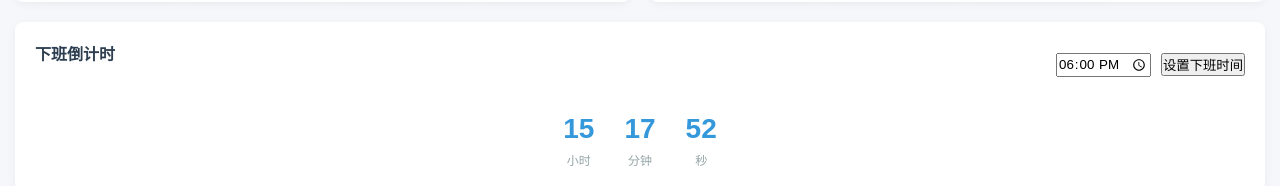
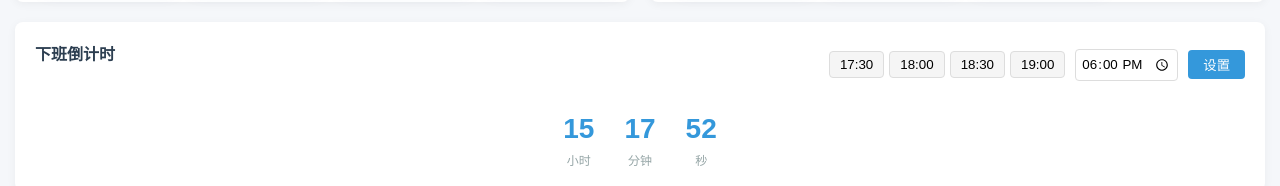
Before and after one commit to Double-Ch/hot-search, a Vue app in the folder hot-search-frontend/moyu-vue/: page / in a window 1280 px wide. Shown: the part 1647-1833 px from the top of the page. Built offline with nearby package versions, Linux system fonts and the light colour scheme; no server answers.

Commit message:
feat: 封装倒计时模块，性能优化

```diff
--- a/hot-search-frontend/moyu-vue/src/App.vue
+++ b/hot-search-frontend/moyu-vue/src/App.vue
@@ -144,9 +144,19 @@
       <div class="countdown-container">
         <div style="display: flex; justify-content: space-between; align-items: center;">
           <h3 class="countdown-title">下班倒计时</h3>
-          <div style="display: flex; align-items: center;">
-            <input type="time" v-model="offTimeInput" class="time-input" style="margin-right: 10px;">
-            <button @click="setOffTime">设置下班时间</button>
+          <div style="display: flex; align-items: center; gap: 10px;">
+            <div class="preset-times">
+              <button
+                v-for="preset in presetTimes"
+                :key="preset.value"
+                @click="offTimeInput = preset.value; setOffTime()"
+                class="preset-time-btn"
+              >
+                {{ preset.label }}
+              </button>
+            </div>
+            <input type="time" v-model="offTimeInput" class="time-input">
+            <button @click="setOffTime" class="set-time-btn">设置</button>
           </div>
         </div>
         <div style="display: flex; justify-content: center; align-items: center; margin-top: 20px;">
@@ -189,6 +199,7 @@ import {useSciences} from './composables/useSciences.js'
 import {useHotList} from './composables/useHotList';
 import {useTheme} from './composables/useTheme.js';
 import {useWeather} from './composables/useWeather.js';
+import {useCountdown} from './composables/useCountdown.js';
 
 export default {
   setup() {
@@ -199,63 +210,14 @@ export default {
     const {Sciences} = useSciences();
     const {themeIcon, toggleTheme} = useTheme();
     const {weather, weatherLink} = useWeather();
-
-    const hours = ref(0);
-    const minutes = ref(0);
-    const seconds = ref(0);
-    const offTime = ref(new Date());
-    const offTimeInput = ref('18:00');
-
-    // 格式化显示的时间
-    const formattedHours = computed(() => hours.value.toString().padStart(2, '0'));
-    const formattedMinutes = computed(() => minutes.value.toString().padStart(2, '0'));
-    const formattedSeconds = computed(() => seconds.value.toString().padStart(2, '0'));
-
-    // 初始化下班时间
-    const initOffTime = () => {
-      const savedTime = localStorage.getItem('offTime');
-      if (savedTime) {
-        offTime.value = new Date(savedTime);
-        offTimeInput.value = `${offTime.value.getHours().toString().padStart(2, '0')}:${offTime.value.getMinutes().toString().padStart(2, '0')}`;
-      } else {
-        const now = new Date();
-        offTime.value = new Date(now);
-        offTime.value.setHours(18, 0, 0, 0);
-        if (offTime.value <= now) {
-          offTime.value.setDate(offTime.value.getDate() + 1);
-        }
-        localStorage.setItem('offTime', offTime.value.toISOString());
-      }
-      updateCountdown();
-    };
-
-    // 设置下班时间
-    const setOffTime = () => {
-      const [hoursInput, minutesInput] = offTimeInput.value.split(':').map(Number);
-      const now = new Date();
-      offTime.value = new Date(now);
-      offTime.value.setHours(hoursInput, minutesInput, 0, 0);
-      if (offTime.value <= now) {
-        offTime.value.setDate(offTime.value.getDate() + 1);
-      }
-      localStorage.setItem('offTime', offTime.value.toISOString());
-      updateCountdown();
-    };
-
-    // 更新倒计时
-    const updateCountdown = () => {
-      const now = new Date();
-      const workEndTime = offTime.value;
-      if (now > workEndTime) {
-        offTime.value.setDate(offTime.value.getDate() + 1);
-        localStorage.setItem('offTime', offTime.value.toISOString());
-      }
-      const timeDifference = workEndTime - now;
-
-      hours.value = Math.floor(timeDifference / (1000 * 60 * 60));
-      minutes.value = Math.floor((timeDifference % (1000 * 60 * 60)) / (1000 * 60));
-      seconds.value = Math.floor((timeDifference % (1000 * 60)) / 1000);
-    };
+    const {
+      offTimeInput,
+      formattedHours,
+      formattedMinutes,
+      formattedSeconds,
+      setOffTime,
+      presetTimes
+    } = useCountdown();
 
     // 格式化热榜值
     const formatHotValue = (value) => {
@@ -277,16 +239,9 @@ export default {
 
     // 在组件挂载后执行
     onMounted(() => {
-          updateTime();
-
-          // 从本地存储加载下班时间
-          initOffTime();
-
-          setInterval(updateTime, 1000);
-          setInterval(updateCountdown, 1000);
-        }
-    )
-    ;
+      updateTime();
+      setInterval(updateTime, 1000);
+    });
 
     return {
       platforms,
@@ -304,8 +259,49 @@ export default {
       Sciences,
       utils,
       offTimeInput,
+      presetTimes
     };
   }
 }
-;
 </script>
+
+<style>
+/* 添加新的样式 */
+.preset-times {
+  display: flex;
+  gap: 5px;
+}
+
+.preset-time-btn {
+  padding: 5px 10px;
+  border: 1px solid #ddd;
+  border-radius: 4px;
+  background: #f5f5f5;
+  cursor: pointer;
+  transition: all 0.3s;
+}
+
+.preset-time-btn:hover {
+  background: #e0e0e0;
+}
+
+.set-time-btn {
+  padding: 5px 15px;
+  border: none;
+  border-radius: 4px;
+  background: #3498db;
+  color: white;
+  cursor: pointer;
+  transition: all 0.3s;
+}
+
+.set-time-btn:hover {
+  background: #2980b9;
+}
+
+.time-input {
+  padding: 5px;
+  border: 1px solid #ddd;
+  border-radius: 4px;
+}
+</style>
--- /dev/null
+++ b/hot-search-frontend/moyu-vue/src/composables/useCountdown.js
@@ -0,0 +1,120 @@
+import { ref, computed, onMounted, onUnmounted } from 'vue';
+
+export function useCountdown() {
+  const hours = ref(0);
+  const minutes = ref(0);
+  const seconds = ref(0);
+  const offTime = ref(new Date());
+  const offTimeInput = ref('18:00');
+  let timer = null;
+
+  // 格式化显示的时间
+  const formattedHours = computed(() => hours.value.toString().padStart(2, '0'));
+  const formattedMinutes = computed(() => minutes.value.toString().padStart(2, '0'));
+  const formattedSeconds = computed(() => seconds.value.toString().padStart(2, '0'));
+
+  // 初始化下班时间
+  const initOffTime = () => {
+    try {
+      const savedTime = localStorage.getItem('offTime');
+      if (savedTime) {
+        offTime.value = new Date(savedTime);
+        offTimeInput.value = `${offTime.value.getHours().toString().padStart(2, '0')}:${offTime.value.getMinutes().toString().padStart(2, '0')}`;
+      } else {
+        const now = new Date();
+        offTime.value = new Date(now);
+        offTime.value.setHours(18, 0, 0, 0);
+        if (offTime.value <= now) {
+          offTime.value.setDate(offTime.value.getDate() + 1);
+        }
+        localStorage.setItem('offTime', offTime.value.toISOString());
+      }
+      updateCountdown();
+    } catch (error) {
+      console.error('Failed to initialize off time:', error);
+    }
+  };
+
+  // 设置下班时间
+  const setOffTime = () => {
+    try {
+      const [hoursInput, minutesInput] = offTimeInput.value.split(':').map(Number);
+      if (isNaN(hoursInput) || isNaN(minutesInput)) {
+        throw new Error('Invalid time format');
+      }
+
+      const now = new Date();
+      offTime.value = new Date(now);
+      offTime.value.setHours(hoursInput, minutesInput, 0, 0);
+      if (offTime.value <= now) {
+        offTime.value.setDate(offTime.value.getDate() + 1);
+      }
+      localStorage.setItem('offTime', offTime.value.toISOString());
+      updateCountdown();
+    } catch (error) {
+      console.error('Failed to set off time:', error);
+    }
+  };
+
+  // 更新倒计时
+  const updateCountdown = () => {
+    const now = new Date();
+    const workEndTime = offTime.value;
+    if (now > workEndTime) {
+      offTime.value.setDate(offTime.value.getDate() + 1);
+      localStorage.setItem('offTime', offTime.value.toISOString());
+    }
+    const timeDifference = workEndTime - now;
+
+    hours.value = Math.floor(timeDifference / (1000 * 60 * 60));
+    minutes.value = Math.floor((timeDifference % (1000 * 60 * 60)) / (1000 * 60));
+    seconds.value = Math.floor((timeDifference % (1000 * 60)) / 1000);
+
+    // 检查是否到达下班时间
+    if (timeDifference <= 0) {
+      playNotification();
+    }
+  };
+
+  // 播放通知音效
+  const playNotification = () => {
+    const audio = new Audio('/notification.mp3');
+    audio.play().catch(error => {
+      console.error('Failed to play notification:', error);
+    });
+  };
+
+  // 预设时间快速选择
+  const presetTimes = [
+    { label: '17:30', value: '17:30' },
+    { label: '18:00', value: '18:00' },
+    { label: '18:30', value: '18:30' },
+    { label: '19:00', value: '19:00' }
+  ];
+
+  // 组件挂载时初始化
+  onMounted(() => {
+    initOffTime();
+    timer = setInterval(updateCountdown, 100); // 使用 requestAnimationFrame 优化
+  });
+
+  // 组件卸载时清理
+  onUnmounted(() => {
+    if (timer) {
+      clearInterval(timer);
+    }
+  });
+
+  return {
+    hours,
+    minutes,
+    seconds,
+    offTime,
+    offTimeInput,
+    formattedHours,
+    formattedMinutes,
+    formattedSeconds,
+    setOffTime,
+    presetTimes
+  };
+}
```
